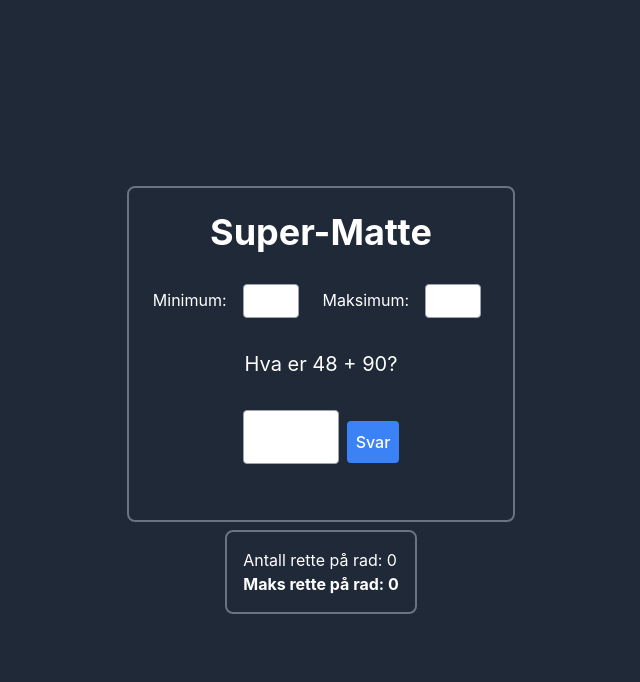
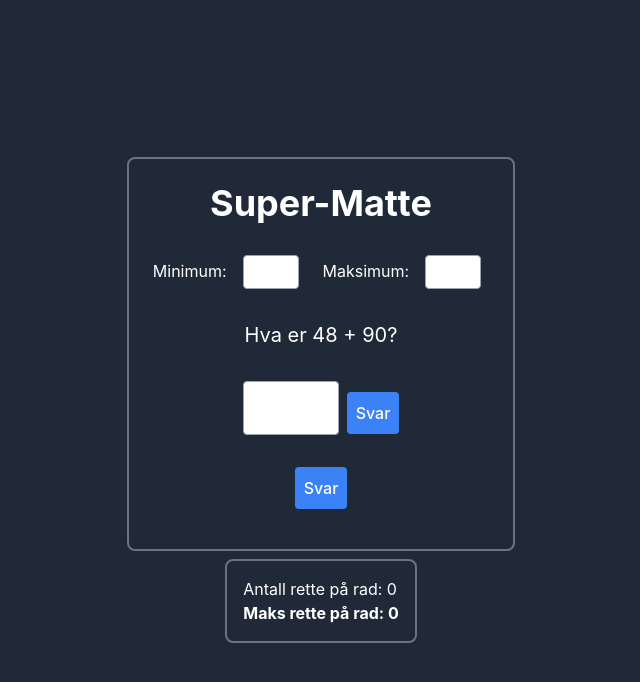
Before and after one commit to soteland/math-quiz-app, a React (Vite) app: page / in a window 1280 px wide. Shown: the top 682 px of the page, without its empty margins (319-959 px from the left). Built offline with nearby package versions, Linux system fonts and the light colour scheme.

Commit message:
refactor

```diff
--- a/src/App.tsx
+++ b/src/App.tsx
@@ -19,10 +19,6 @@
     setNum1(generateRandomNumber2(lowerBound, upperBound));
     setNum2(generateRandomNumber2(lowerBound, upperBound));
   }, [lowerBound, upperBound]);
-
-  function generateRandomNumber() {
-    return Math.floor(Math.random() * 100) + 1;
-  }
 
   function generateRandomNumber2(a: number, b: number) {
     return Math.floor(Math.random() * (b - a + 1)) + a;
@@ -93,6 +89,11 @@
             </button>
             {isExploding && <ConfettiExplosion />}
           </form>
+          <div>
+            <button type="submit" className="bg-blue-500 text-white p-2 rounded">
+              Svar
+            </button>
+          </div>
           <p className="text-xl">{message}</p>
         </header>
       </div>
```
